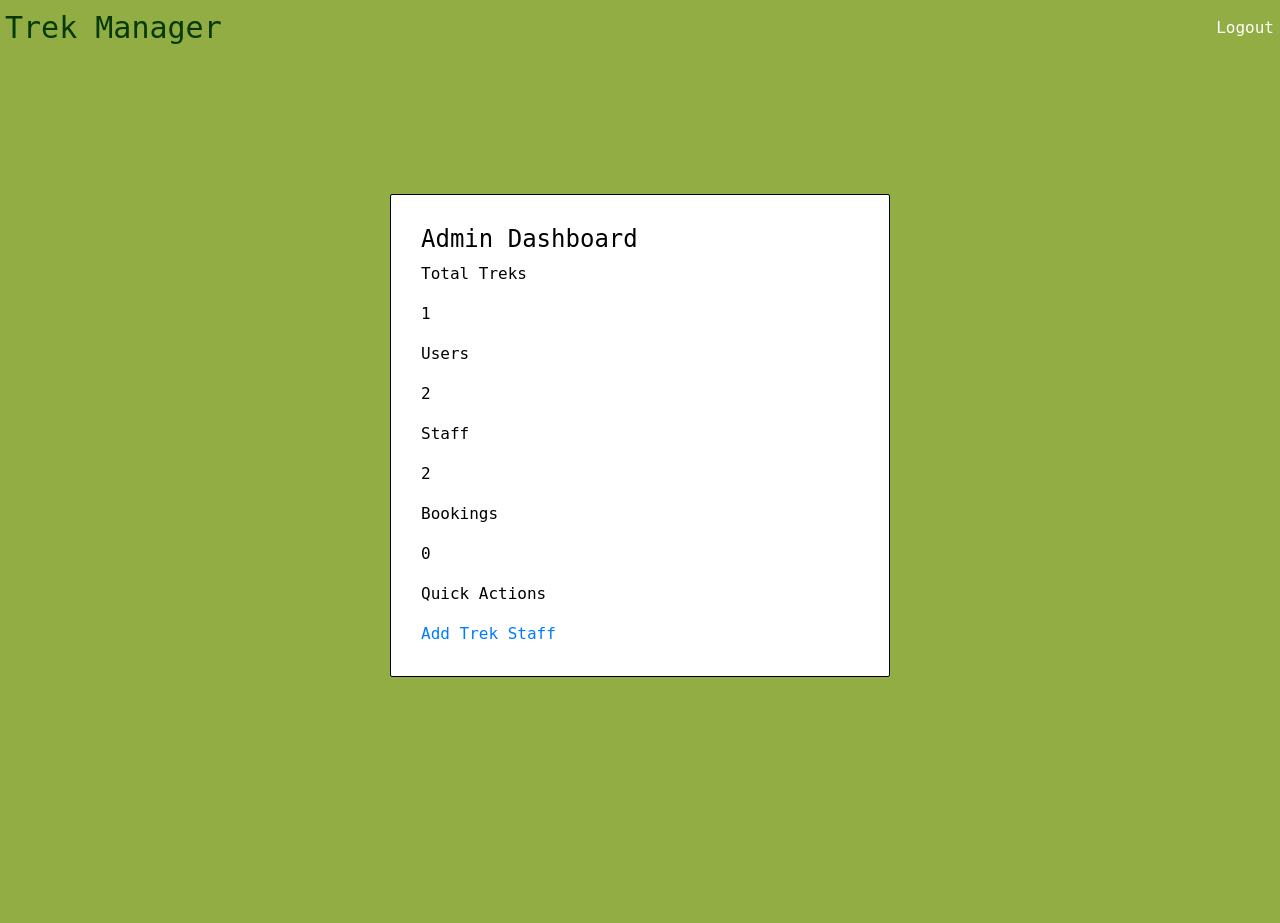
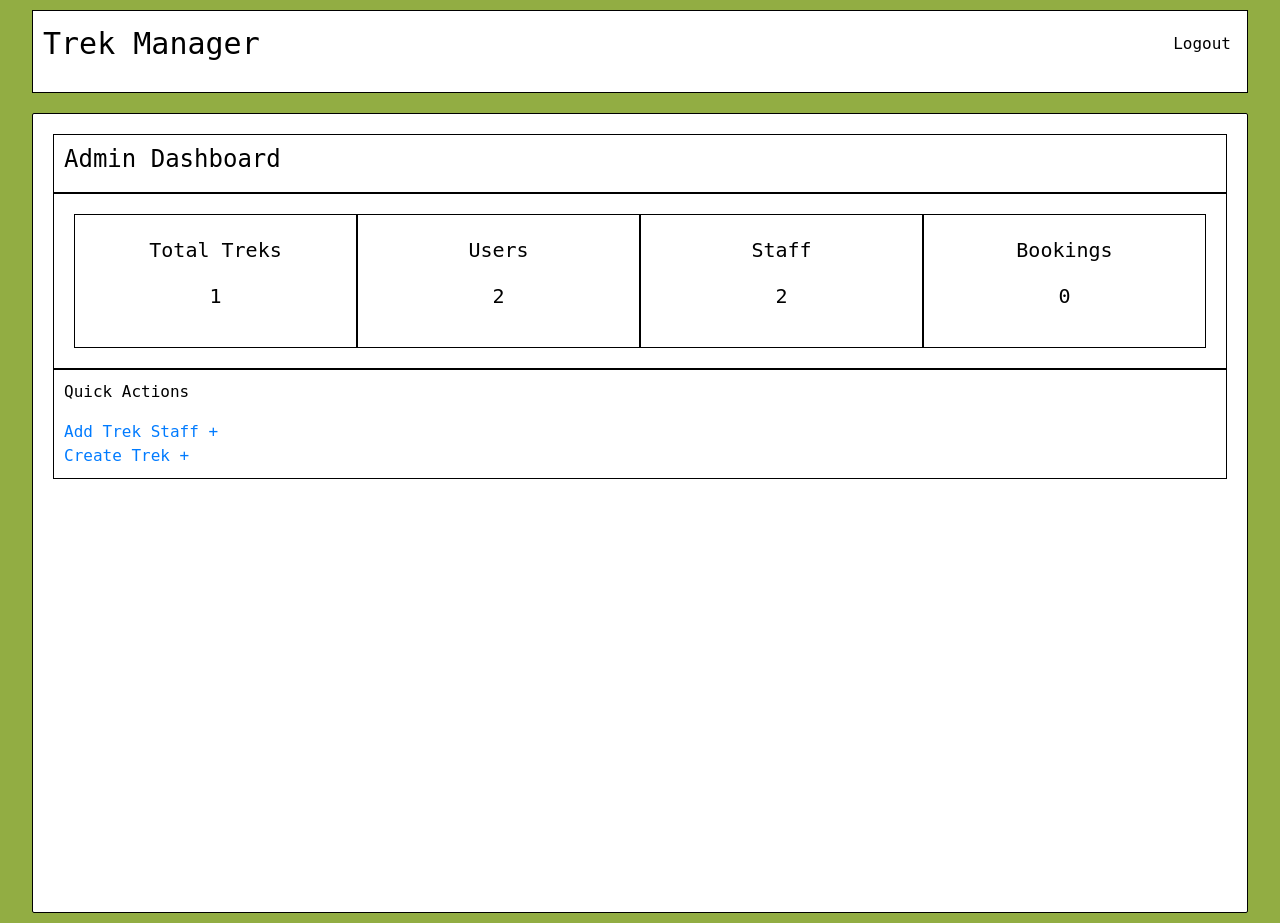
Before and after one commit to 24f1000135/trekking-management-app, a Flask app: page /admin/dashboard in a window 1280 px wide. Before the commit the page ends 677 px from the top, so only its background shows below. Run offline with Flask 3, Linux system fonts and the light colour scheme; a user stored in the database is signed in.

Commit message:
TMA-CM-3: Implemented addition of new trek functionality

```diff
--- a/admin.py
+++ b/admin.py
@@ -1,6 +1,7 @@
 from flask import Blueprint, render_template, request, session, redirect, url_for, flash
 from models import db, User, Trek, Booking
 from werkzeug.security import generate_password_hash
+from datetime import datetime
 
 admin = Blueprint("admin", __name__, url_prefix="/admin")
 
@@ -54,3 +55,34 @@ def register_staff():
         flash(f"{name} is registered as a new staff member successfully", "success")
         return redirect(url_for("admin.dashboard"))
     return render_template("admin/register_staff.html")
+
+@admin.route("/new_trek", methods=['POST', 'GET'])
+def new_trek():
+    if request.method == 'POST':
+        # staffs = User.query.filter_by(role="Staff").all()
+
+        title = request.form.get('title')
+        location = request.form.get('location')
+        difficulty = request.form.get('difficulty')
+        duration = request.form.get('duration')
+        total_slots = request.form.get('total_slots')
+        start_date = request.form.get('start_date')
+        end_date = request.form.get('end_date')
+        status = request.form.get('status')
+
+        new_trek = Trek(title=title,
+                        location=location,
+                        difficulty=difficulty,
+                        duration=int(duration),
+                        total_slots=total_slots,
+                        available_slots=total_slots,
+                        start_date=datetime.strptime(start_date, "%Y-%m-%d"),
+                        end_date=datetime.strptime(end_date, "%Y-%m-%d"),
+                        status=status)
+
+        db.session.add(new_trek)
+        db.session.commit()
+        flash("New trek is added.", "success")
+        return redirect(url_for("admin.dashboard"))
+
+    return render_template("admin/new_trek.html")
--- a/static/style.css
+++ b/static/style.css
@@ -15,14 +15,19 @@ nav{
   width: 100%;
 }
 .nav-bar{
+  margin: 10px auto;
+  padding: 10px;
   display: flex;
   align-items: center;
   justify-content: space-between;
+  border: 1px solid black;
+  width: 95%;
+  color: rgb(0, 0, 0);
+  background-color: rgb(255, 255, 255);
 }
 .nav-bar p{
   font-size: 30px;
-  color: rgb(6, 58, 4);
-  padding: 5px;
+  color: rgb(0, 0, 0);
 }
 .nav-links{
   display: flex;
@@ -79,7 +84,7 @@ nav{
   display: flex;
 }
 .nav-item .nav-link{
-  color: white;
+  color: rgb(0, 0, 0);
   padding: 6px;
 }
 .alert {
@@ -98,12 +103,37 @@ nav{
   border: none;
 }
 .dash-container{
-  margin: auto;
-  padding: 30px;
-  width: 800px;
+  margin: 10px auto;
+  padding: 20px;
+  width: 95%;
+  height: 100vh;
   border: 1px solid black;
   border-radius: 2px;
-  max-width: 500px;
   color: rgb(0, 0, 0);
   background-color: rgb(255, 255, 255);
 }
+.dash-header{
+  border: 1px solid black;
+  padding: 10px;
+}
+.dash-stats{
+  border: 1px solid black;
+  padding: 20px;
+  display: flex;
+  flex-direction: row;
+  width: 100%;
+  font-size: x-large;
+}
+.dash-sum{
+  padding: 20px;
+  flex: 1;
+  text-align: center;
+  border: 1px solid black;
+  color: rgb(0, 0, 0);
+  background-color: rgb(255, 255, 255);
+}
+.dash-action{
+  margin: auto;
+  border: 1px solid black;
+  padding: 10px;
+}
--- a/templates/admin/dashboard.html
+++ b/templates/admin/dashboard.html
@@ -26,7 +26,12 @@
         </div>
         <div class="dash-action">
             <p>Quick Actions</p>
-            <a href="{{ url_for('admin.register_staff') }}">Add Trek Staff</a>
+            <div class="action-links">
+                <a href="{{ url_for('admin.register_staff') }}">Add Trek Staff +</a>
+            </div>
+            <div class="action-links">
+                <a href="{{ url_for('admin.new_trek') }}">Create Trek +</a>
+            </div>
         </div>
     </div>
 </div>
```
Also changed, not shown: templates/admin/new_trek.html (added, +65 -0 lines), instance/trekkingapp.sqlite3.
